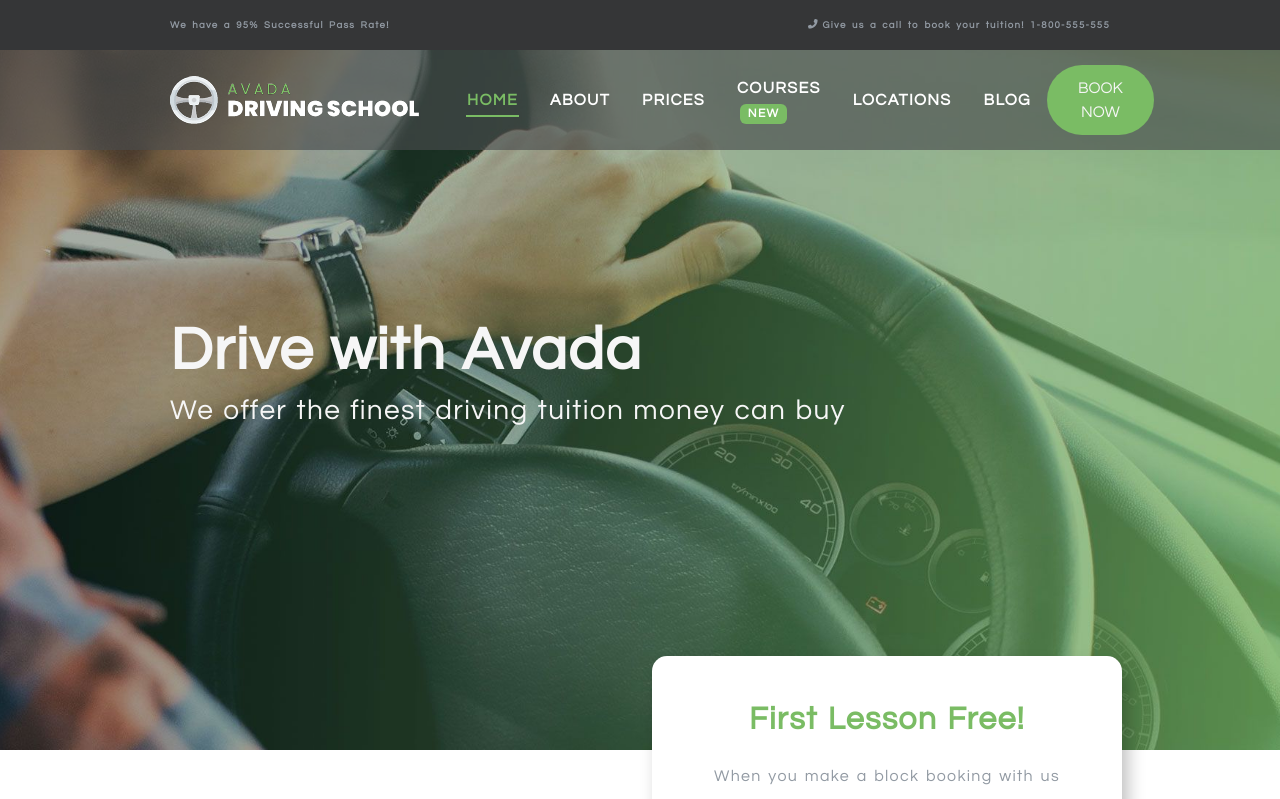
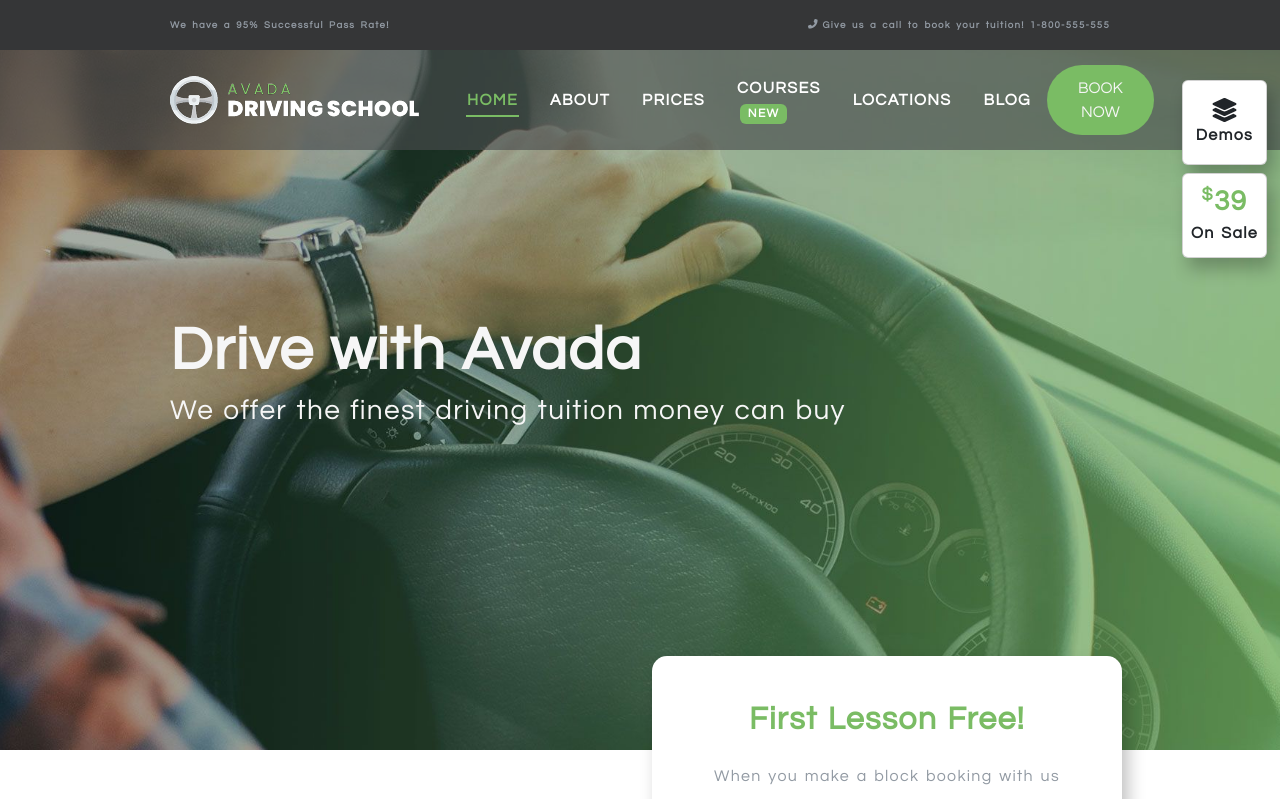
Before and after one commit to FrancescoPepi/proj-html-vuejs, a Vue app: page / in a window 1280 px wide. Shown: the top 799 px of the page. Built offline with nearby package versions, Linux system fonts and the light colour scheme.

Commit message:
Feat: button fixed

```diff
--- a/src/App.vue
+++ b/src/App.vue
@@ -2,6 +2,7 @@
 import AppHeader from "./components/AppHeader.vue";
 import AppMain from "./components/AppMain.vue";
 import AppFooter from "./components/AppFooter.vue";
+import AppUpViewport from "./components/AppUpViewport.vue";
 
 export default {
   data() {
@@ -11,35 +12,12 @@ export default {
     };
   },
 
-  methods: {
-    handleScroll: function () {
-      if (this.scTimer) return;
-      this.scTimer = setTimeout(() => {
-        this.scY = window.scrollY;
-        clearTimeout(this.scTimer);
-        this.scTimer = 0;
-      }, 100);
-    },
-    toTop: function () {
-      window.scrollTo({
-        top: 0,
-        behavior: "smooth",
-      });
-    },
-  },
-
   components: {
     AppHeader,
     AppMain,
     AppFooter,
+    AppUpViewport,
   },
-  mounted() {
-    window.addEventListener("scroll", this.handleScroll);
-  },
-
-  // 	props:{
-  // 		passaggioInfo: stringa,
-  //  	 },
 };
 </script>
 
@@ -47,37 +25,7 @@ export default {
   <AppHeader />
   <AppMain />
   <AppFooter />
-
-  <div id="pagetop" :class="scY >= 400 ? 'o-100' : 'o-0'" @click="toTop">
-    <svg
-      xmlns="http://www.w3.org/2000/svg"
-      width="48"
-      height="48"
-      viewBox="0 0 24 24"
-      fill="none"
-      stroke="#4a5568"
-      stroke-width="1"
-      stroke-linecap="square"
-      stroke-linejoin="arcs"
-    >
-      <path d="M18 15l-6-6-6 6" />
-    </svg>
-  </div>
+  <AppUpViewport />
 </template>
 
-<style lang="scss">
-.o-0 {
-  opacity: 0%;
-  z-index: -2;
-}
-.o-100 {
-  opacity: 100%;
-  z-index: 2;
-}
-#pagetop {
-  position: fixed;
-  bottom: 0;
-  right: 0;
-  transition: all 0.3s ease-in-out;
-}
-</style>
+<style lang="scss"></style>
--- /dev/null
+++ b/src/components/AppUpViewport.vue
@@ -0,0 +1,112 @@
+<script>
+// import HeaderComponent from "./components/Header.vue";
+
+export default {
+  data() {
+    return {
+      title: "titolo",
+      scTimer: 0,
+      scY: 0,
+    };
+  },
+  methods: {
+    handleScroll: function () {
+      if (this.scTimer) return;
+      this.scTimer = setTimeout(() => {
+        this.scY = window.scrollY;
+        clearTimeout(this.scTimer);
+        this.scTimer = 0;
+      }, 100);
+    },
+    toTop: function () {
+      window.scrollTo({
+        top: 0,
+        behavior: "smooth",
+      });
+    },
+  },
+  mounted() {
+    window.addEventListener("scroll", this.handleScroll);
+  },
+};
+</script>
+
+<template>
+  <div class="menu me-2 fw-bold">
+    <div class="box card p-2 mb-2">
+      <ul class="d-flex flex-column ps-0 my-auto">
+        <li><font-awesome-icon icon="fa-solid fa-layer-group" size="xl" /></li>
+        <li>Demos</li>
+      </ul>
+    </div>
+    <div class="box p-2 card">
+      <ul class="d-flex flex-column ps-0 my-auto">
+        <li>
+          <h3 class="mb-0">39</h3>
+        </li>
+        <li>On Sale</li>
+      </ul>
+    </div>
+  </div>
+  <div id="pagetop" :class="scY >= 400 ? 'o-100' : 'o-0'" @click="toTop">
+    <svg
+      xmlns="http://www.w3.org/2000/svg"
+      width="48"
+      height="48"
+      viewBox="0 0 24 24"
+      fill="none"
+      stroke="#4a5568"
+      stroke-width="1"
+      stroke-linecap="square"
+      stroke-linejoin="arcs"
+    >
+      <path d="M18 15l-6-6-6 6" />
+    </svg>
+  </div>
+</template>
+
+<style lang="scss" scoped>
+.box:hover {
+  transform: scale(1.1);
+}
+.menu {
+  display: flex;
+  flex-direction: column;
+  position: fixed;
+  right: 5px;
+  top: 10%;
+  h3 {
+    color: #7abc64;
+    font-weight: 900;
+    &::before {
+      content: "\0024";
+      position: relative;
+
+      top: -10px;
+      font-size: 18px;
+    }
+  }
+  & .box {
+    box-shadow: 6px 11px 17px 0px #00000040;
+
+    width: 100%;
+    aspect-ratio: 1/1;
+    text-align: center;
+    transition: all 0.2s ease-in-out;
+  }
+}
+.o-0 {
+  opacity: 0%;
+  z-index: -2;
+}
+.o-100 {
+  opacity: 100%;
+  z-index: 2;
+}
+#pagetop {
+  position: fixed;
+  bottom: 0;
+  right: 0;
+  transition: all 0.3s ease-in-out;
+}
+</style>
--- a/src/main.js
+++ b/src/main.js
@@ -20,6 +20,7 @@ import {
   faPhone,
   faHouse,
   faLink,
+  faLayerGroup,
 } from "@fortawesome/free-solid-svg-icons";
 import {
   faFacebookF,
@@ -45,7 +46,8 @@ library.add(
   faHouse,
   faLink,
   faEnvelope,
-  faCircleRight
+  faCircleRight,
+  faLayerGroup
 );
 
 const app = createApp(App);
```
Also changed, not shown: src/components/AppFooter.vue (+0 -10 lines).
